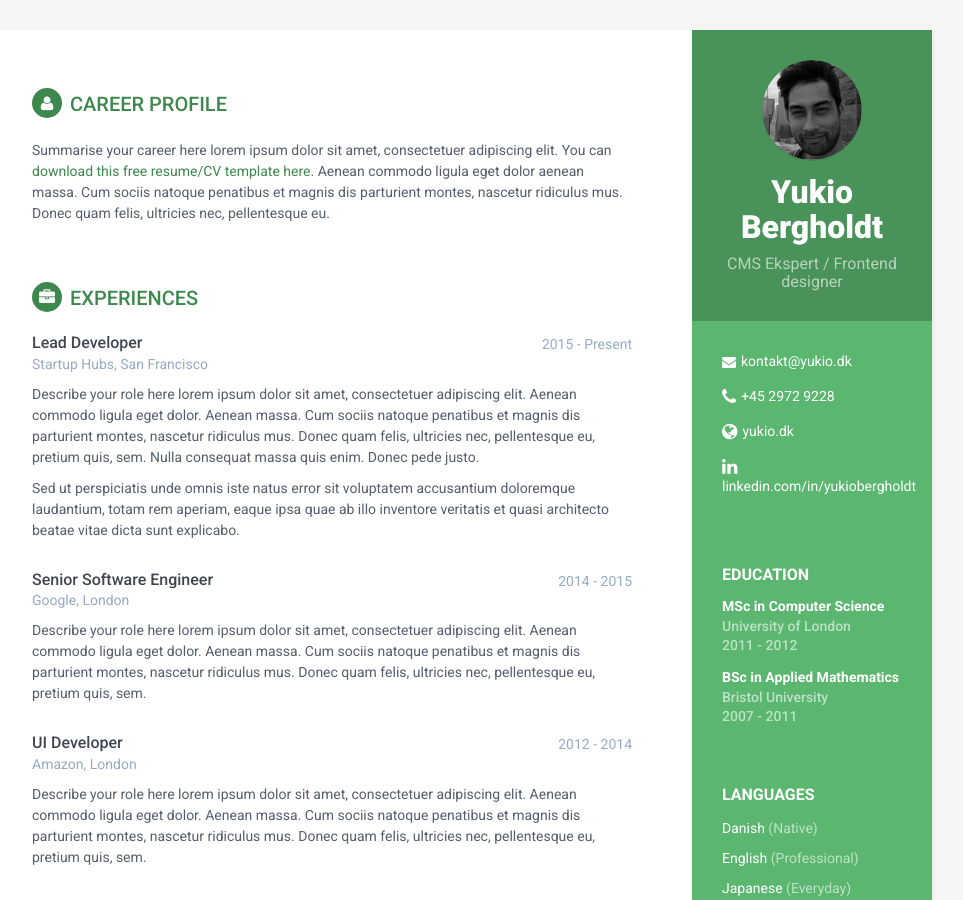
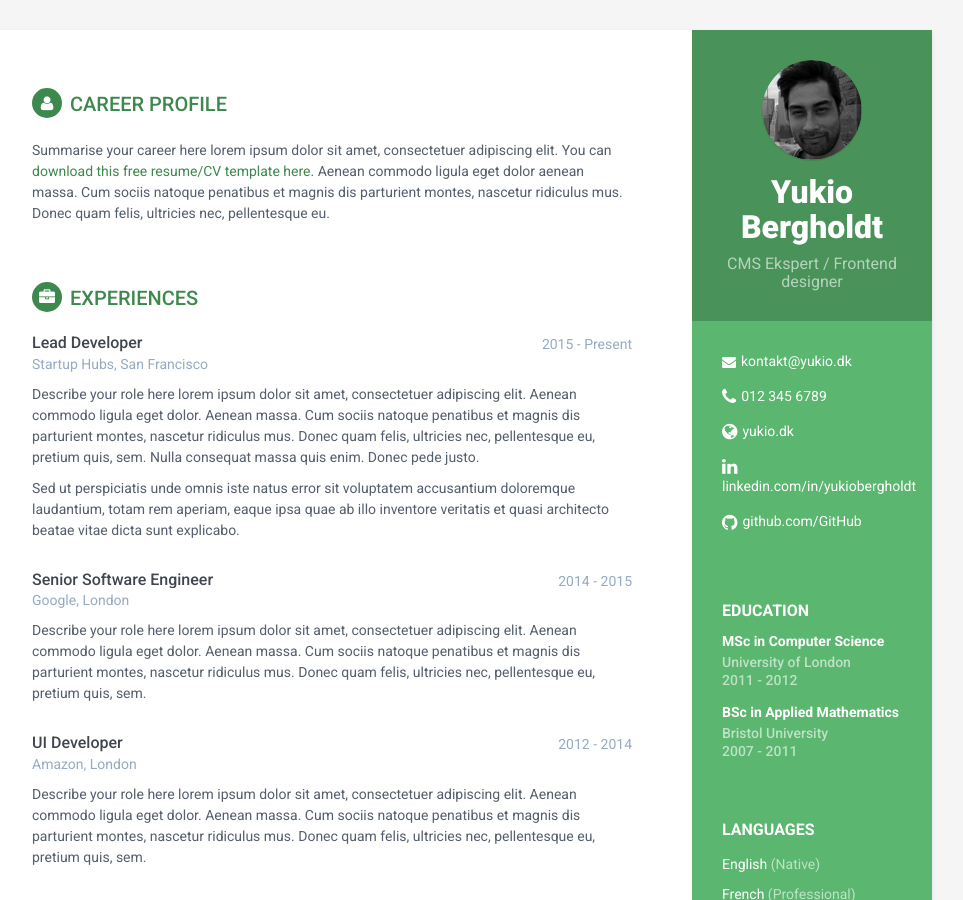
Before and after one commit to yukiob/online-cv, a Jekyll site: the page built from index.html, in a window 1280 px wide and 900 px high. Shown: the whole window, without its empty margins (188-1151 px from the left). Built offline with Jekyll 4.4.1, drawn with Linux system fonts in a browser that asks for light colours; some of the changed text lies outside the part shown.

Commit message:
Revert "update"
This reverts commit 509454581471bf83a825f8349f738f6e116dc9d6.

```diff
--- a/_includes/language.html
+++ b/_includes/language.html
@@ -1,8 +1,8 @@
 <div class="languages-container container-block">
 <h2 class="container-block-title">Languages</h2>
 <ul class="list-unstyled interests-list">
-<li>Danish <span class="lang-desc">(Native)</span></li>
-<li>English <span class="lang-desc">(Professional)</span></li>
-<li>Japanese <span class="lang-desc">(Everyday)</span></li>
+<li>English <span class="lang-desc">(Native)</span></li>
+<li>French <span class="lang-desc">(Professional)</span></li>
+<li>Spanish <span class="lang-desc">(Professional)</span></li>
 </ul>
 </div><!--//interests-->
--- a/_includes/sidebar.html
+++ b/_includes/sidebar.html
@@ -14,32 +14,32 @@
                    {% if site.email %}
                     <li class="email"><i class="fa fa-envelope"></i><a href="mailto: {{site.email}}">{{site.email}}</a></li>
                     {% else %}
-                    <li class="email"><i class="fa fa-envelope"></i><a href="mailto:kontakt@yukio.dk">kontakt@yukio.dk</a></li>
+                    <li class="email"><i class="fa fa-envelope"></i><a href="mailto:alan.doe@website.com">alan.doe@website.com</a></li>
                     {% endif %}
 
                     {% if site.phone %}
                     <li class="phone"><i class="fa fa-phone"></i><a href="tel:{{site.phone}}">{{site.phone}}</a></li>
                     {% else %}
-                    <li class="phone"><i class="fa fa-phone"></i><a href="tel:+45 2972 9228">+45 2972 9228</a></li>
+                    <li class="phone"><i class="fa fa-phone"></i><a href="tel:012 345 6789">012 345 6789</a></li>
                     {% endif %}
 
                     {% if site.website %}
                     <li class="website"><i class="fa fa-globe"></i><a href="http://{{site.website}}" target="_blank">{{site.website}}</a></li>
                     {% else %}
-                    <li class="website"><i class="fa fa-globe"></i><a href="http://yukio.dk" target="_blank">yukio.dk</a></li>
+                    <li class="website"><i class="fa fa-globe"></i><a href="http://blog.webjeda.com" target="_blank">blog.webjeda.com</a></li>
                     {% endif %}
 
                     {% if site.linkedin %}
                     <li class="linkedin"><i class="fa fa-linkedin"></i><a href="https://in.linkedin.com/in/{{site.linkedin}}" target="_blank">linkedin.com/in/{{site.linkedin}}</a></li>
                     {% else %}
-                    <li class="linkedin"><i class="fa fa-linkedin"></i><a href="https://in.linkedin.com/in/yukiob" target="_blank">linkedin.com/in/yukiob</a></li>
+                    <li class="linkedin"><i class="fa fa-linkedin"></i><a href="https://in.linkedin.com/in/sharath-kumar-87669956" target="_blank">linkedin.com/in/sharathdt</a></li>
                     {% endif %}
 
-                    <!-- github {% if site.github %}
+                    {% if site.github %}
                     <li class="github"><i class="fa fa-github"></i><a href="http://github.com/{{site.github}}" target="_blank">github.com/{{site.github}}</a></li>
                     {% else %}
                     <li class="github"><i class="fa fa-github"></i><a href="http://github.com/sharu725" target="_blank">github.com/sharu725</a></li>
-                    {% endif %} -->
+                    {% endif %}
 
                   <!-- twitter
                     {% if site.twitter %}
```
